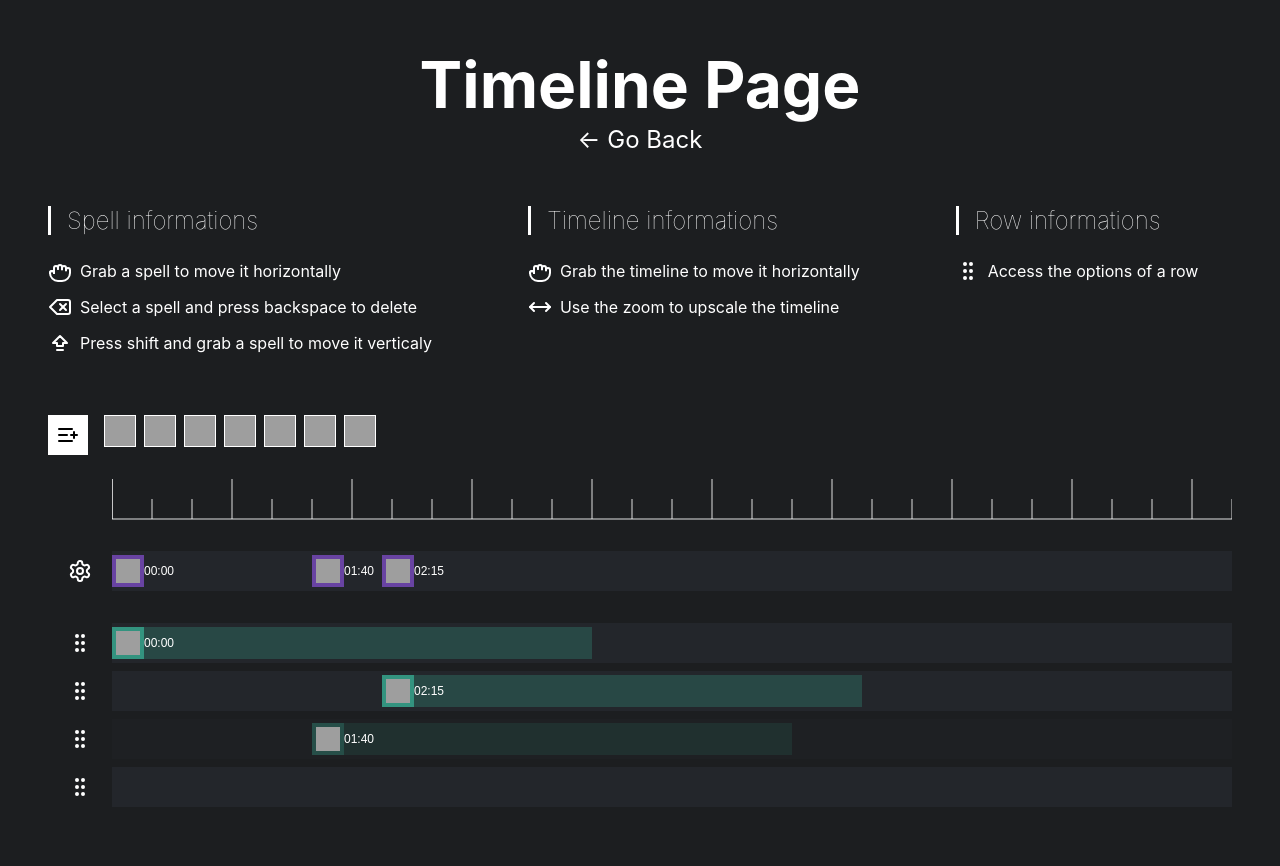
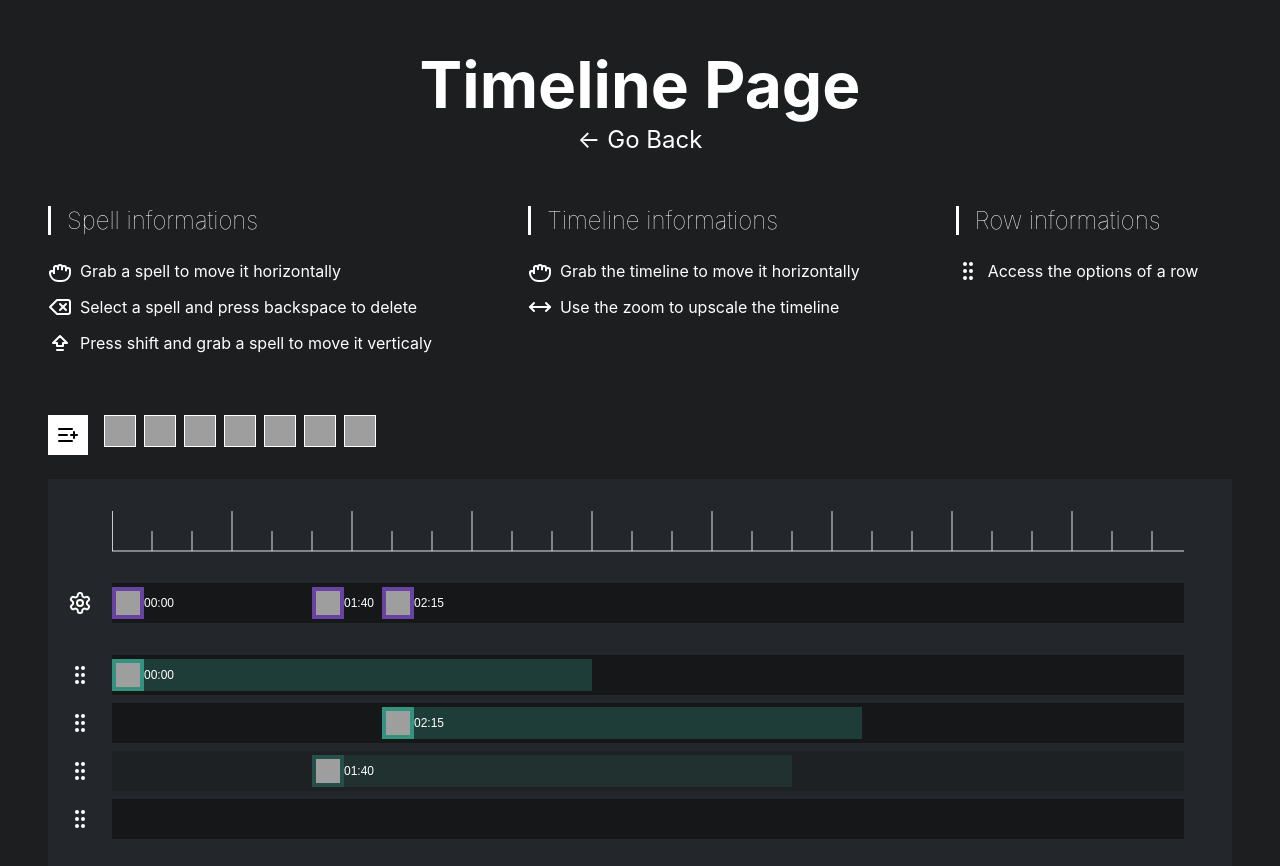
Before and after one commit to loubatier/trailblazer, a Next.js app: page /planner in a window 1280 px wide. Shown: the top 866 px of the page. Built offline with nearby package versions, Linux system fonts and the light colour scheme; grey boxes are pictures that could not be loaded.

Commit message:
feat: timeline canvas color and spacing

```diff
--- a/components/healing-rotation/canvas/graduated-timeline.tsx
+++ b/components/healing-rotation/canvas/graduated-timeline.tsx
@@ -32,7 +32,7 @@ const GraduatedTimeline = ({ x, y, timer, zoom }: IProps) => {
 
   return (
     <Group x={x} y={y}>
-      <Rect width={timer * zoom} height={LINE_HEIGHT} fill={"#1c1e20"} />
+      <Rect width={timer * zoom} height={LINE_HEIGHT} fill={"#23262B"} />
       <Line
         points={[0, LINE_HEIGHT, timer * zoom, LINE_HEIGHT]}
         closed
--- a/components/healing-rotation/canvas/row.tsx
+++ b/components/healing-rotation/canvas/row.tsx
@@ -22,7 +22,7 @@ const CanvasRow = ({ width, row, isHovered = false }: IProps) => {
   const isActive = isBossRow || row.isActive;
   const index = isBossRow ? null : rows.indexOf(row);
 
-  const fill = isActive ? (isHovered ? "#2A2E34" : "#23262B") : "#23262B50";
+  const fill = isActive ? (isHovered ? "#191C1D" : "#151718") : "#15171850";
   const y = isBossRow
     ? 32
     : BOSS_TIMELINE_ROW_HEIGHT + index * (TIMELINE_ROW_HEIGHT + BASE_SPACING);
--- a/components/healing-rotation/index.tsx
+++ b/components/healing-rotation/index.tsx
@@ -17,6 +17,8 @@ const TimelineContentWrapper = styled.div`
   display: flex;
   overflow: hidden;
   margin-top: 24px;
+  padding: 32px 0 16px;
+  background-color: #23262b;
 `;
 
 const RowActionsWrapper = styled.div`
@@ -244,7 +246,10 @@ const HealingRotation = () => {
 
   const handleWindowResize = () => {
     setDimensions({
-      width: window.innerWidth - 64 - 2 * 48,
+      // NOTE: 64 is width of row actions
+      // 2*48 is for both gutter on the sides
+      // 48 is to make sure canvas is smaller so we have a right space balancing row actions space
+      width: window.innerWidth - 64 - 2 * 48 - 48,
       height:
         GRADUATED_TIMELINE_HEIGHT +
         BOSS_TIMELINE_ROW_HEIGHT +
```
